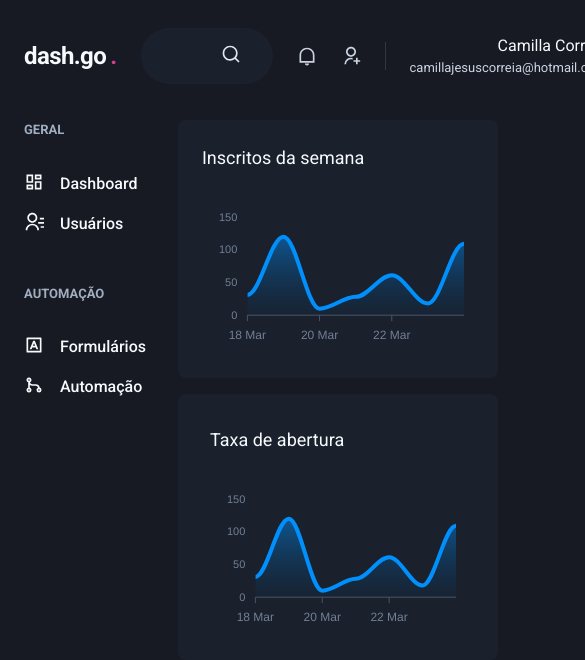
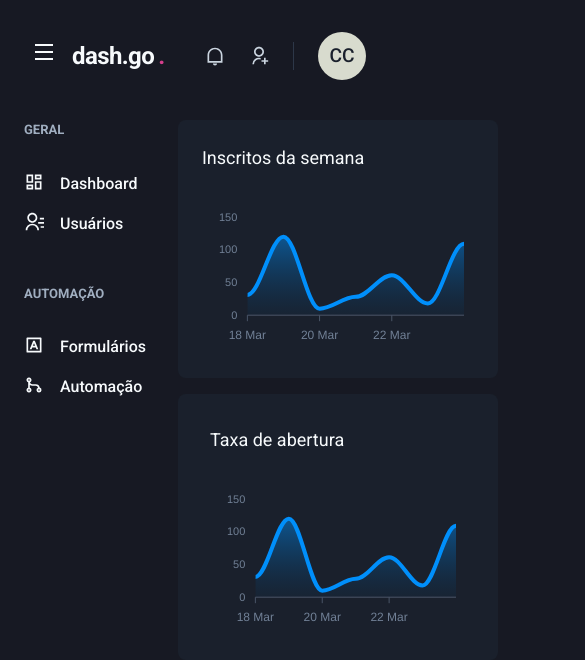
Before and after one commit to camillacorreia/dash.go, a Next.js app: page /dashboard in a window 390 px wide. Shown: the top 660 px of the page, 585 px wide, since content can reach past the window. Built offline with nearby package versions, Linux system fonts and the light colour scheme.

Commit message:
feat: header responsive

```diff
--- a/src/components/Header/Profile.tsx
+++ b/src/components/Header/Profile.tsx
@@ -1,19 +1,25 @@
-import { Flex, Box, Text, Avatar } from '@chakra-ui/react';
+import { Flex, Text, Box, Avatar } from '@chakra-ui/react'
 
-export function Profile() {
+interface ProfileProps {
+  showProfileData: boolean;
+}
+
+export function Profile({ showProfileData = true }: ProfileProps) {
   return (
     <Flex align="center">
-      <Box mr="4" textAlign="right">
-        <Text>Camilla Correia</Text>
-        <Text color="gray.300" fontSize="small">
-          camillajesuscorreia@hotmail.com
-        </Text>
-      </Box>
-      <Avatar
-        size="md"
-        name="Camilla Correia"
-        src="https://github.com/camillacorreia.png"
-      />
+      { showProfileData && (
+        <Box mr="4" textAlign="right">
+          <Text>Camilla Correia</Text>
+          <Text
+            color="gray.300"
+            fontSize="small"
+          >
+            camillajesuscorreia@gmail.com
+          </Text>
+        </Box>
+      )}
+
+      <Avatar size="md" name="Camilla Correia" />
     </Flex>
-  );
+  )
 }
--- a/src/components/Header/index.tsx
+++ b/src/components/Header/index.tsx
@@ -1,10 +1,17 @@
-import { Flex } from '@chakra-ui/react'
-import { Logo } from './Logo';
-import { SearchBox } from './SearchBox';
-import { NotificationsNav } from './NotificationsNav';
-import { Profile } from './Profile';
+import { Flex, IconButton, useBreakpointValue, Icon } from '@chakra-ui/react'
+import { RiMenuLine } from 'react-icons/ri'
 
-export function Header(){
+import { Logo } from './Logo'
+import { NotificationsNav } from './NotificationsNav'
+import { Profile } from './Profile'
+import { SearchBox } from './SearchBox'
+
+export function Header() {
+  const isWideVersion = useBreakpointValue({
+    base: false,
+    lg: true,
+  })
+
   return (
     <Flex
       as="header"
@@ -16,16 +23,27 @@ export function Header(){
       px="6"
       align="center"
     >
+
+      { !isWideVersion && (
+        <IconButton
+          aria-label="Open navigation"
+          icon={<Icon as={RiMenuLine} />}
+          fontSize="24"
+          variant="unstyled"
+          mr="2"
+        >
+
+        </IconButton>
+      ) }
+
       <Logo />
-       <SearchBox />
 
-      <Flex
-        align="center"
-        ml="auto"
-      >
+      { isWideVersion && <SearchBox /> }
+
+      <Flex align="center" ml="auto" >
         <NotificationsNav />
-        <Profile />
+        <Profile showProfileData={isWideVersion} />
       </Flex>
     </Flex>
-  );
+  )
 }
```
Lines whose indentation alone changed are shown as unchanged.
